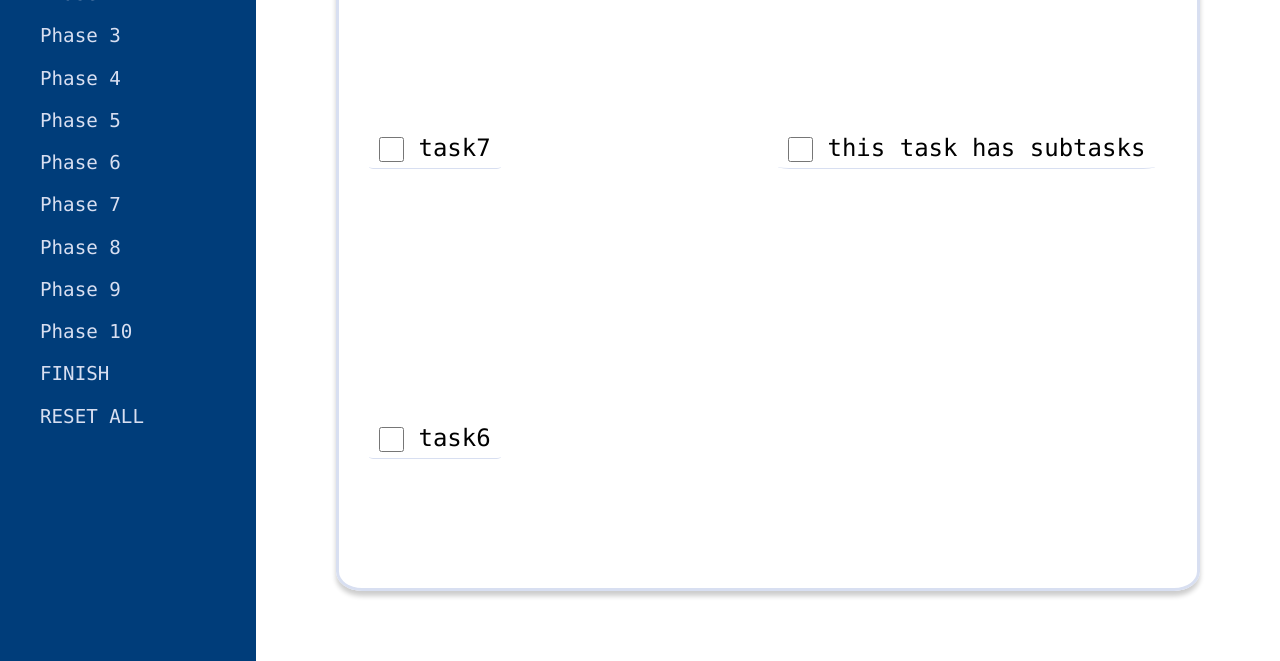
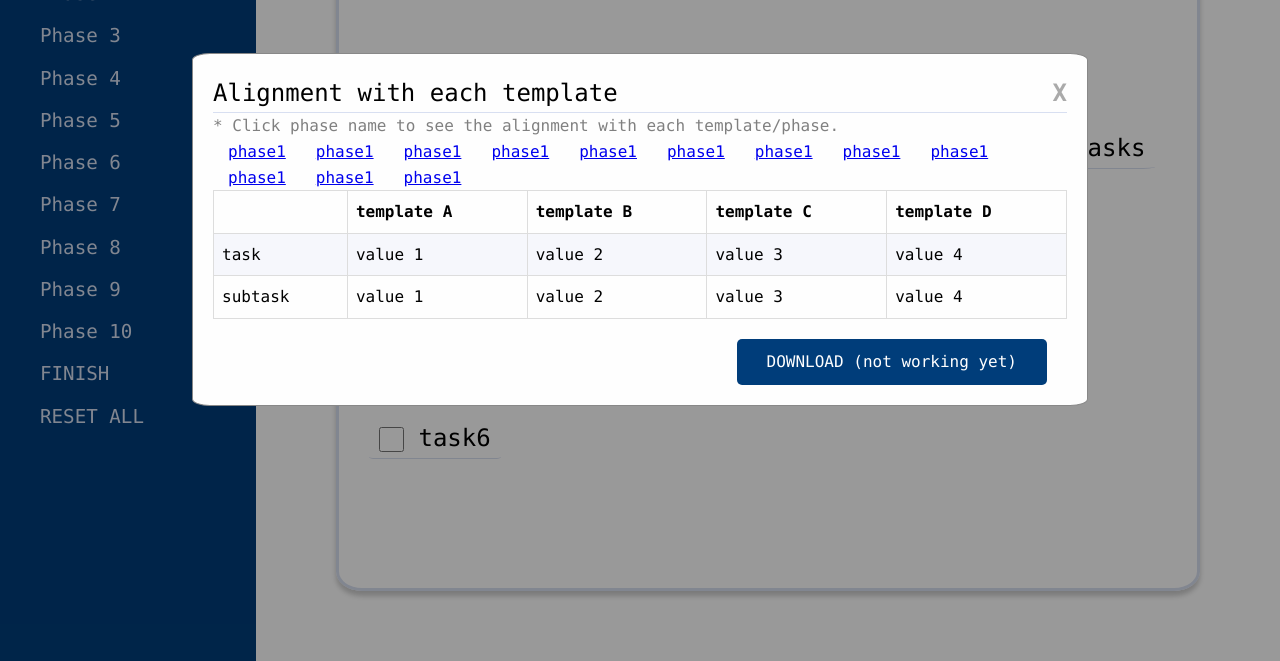
Before and after one commit to RuilinYang-beta/LufthansaTechnik_Process_Distinguisher_Web, a website: page client/index.html in a window 1280 px wide. Shown: the part 139-800 px from the top of the page. Drawn offline with nearby package versions, Linux system fonts and the light colour scheme.

Commit message:
modal working; next: download file & db connection

```diff
--- /dev/null
+++ b/client/css/modal.css
@@ -0,0 +1,97 @@
+.modal {
+  display: block;
+  position: fixed; /* Stay in place */
+  z-index: 1; /* Sit on top */
+  /* left: 0;
+  top: 0; */
+  width: 100%; /* Full width */
+  height: 100%; /* Full height */
+  overflow: auto; /* Enable scroll if needed */
+  background-color: rgb(0, 0, 0); /* Fallback color */
+  background-color: rgba(0, 0, 0, 0.4); /* Black w/ opacity */
+}
+
+/* ---------- 4.1 Modal Content ----------*/
+.modalContent {
+  background-color: #fefefe;
+  margin: 15% auto;
+  padding: 20px;
+  border: 1px solid #888;
+  width: 70%;
+  border-radius: 2%;
+}
+
+/* ---------- 4.1.1 Modal Header ----------*/
+.modalHeader.flex {
+  justify-content: space-between;
+  padding: 0;
+  align-items: flex-start;
+  border-bottom: 1px solid var(--grey);
+  /* border: solid; */
+}
+
+.modalHeader.flex p {
+  font-size: 1.5em;
+  /* border: solid; */
+}
+
+/* The Close Button */
+.closeModal {
+  color: #aaaaaa;
+  float: right;
+  font-size: 1.5em;
+  font-weight: bold;
+  /* border: solid; */
+}
+
+.closeModal:hover,
+.closeModal:focus {
+  color: #000;
+  text-decoration: none;
+  cursor: pointer;
+}
+
+/* ---------- 4.1.2 Modal Phases ----------*/
+.modalPhases .hint {
+  color: grey;
+}
+
+.modalPhases .flex {
+  flex-wrap: wrap;
+  justify-content: flex-start;
+  /* border: solid; */
+}
+
+.modalPhases a {
+  text-decoration: underline;
+  margin: auto 15px;
+}
+
+.focusedInModal {
+  border: 1px solid var(--primary-blue);
+}
+
+/* ---------- 4.1.3 Modal Table ----------*/
+.modalTable table {
+  width: 100%;
+  border-collapse: collapse;
+}
+
+td,
+th {
+  border: 1px solid #dddddd;
+  text-align: left;
+  padding: 8px;
+}
+
+tr:nth-child(even) {
+  background-color: var(--light);
+  text-align: left;
+}
+
+/* ---------- 4.1.4 Modal Footer ----------*/
+.modalFooter.flex {
+  justify-content: flex-end;
+  margin-top: 20px;
+  margin-right: 20px;
+}
--- a/client/index.html
+++ b/client/index.html
@@ -7,6 +7,7 @@
     <title>Process Distinguisher</title>
     <link rel="stylesheet" href="css/utilities.css" />
     <link rel="stylesheet" href="css/style.css" />
+    <link rel="stylesheet" href="css/modal.css" />
     <link rel="shortcut icon" href="#" />
     <script src="https://code.jquery.com/jquery-3.4.1.min.js"></script>
   </head>
@@ -95,6 +96,68 @@
       </div>
     </div>
 
+    <!-- 4 result modal -->
+    <div id="modal" class="modal">
+      <!-- 4.1 Modal content -->
+      <div class="modalContent">
+        <!-- 4.1.1 Modal Header -->
+        <div class="modalHeader flex">
+          <p>Alignment with each template</p>
+          <span class="closeModal">X</span>
+        </div>
+        <!-- 4.1.2 Modal Phases -->
+        <div class="modalPhases">
+          <div class="hint">
+            * Click phase name to see the alignment with each template/phase.
+          </div>
+          <div class="flex">
+            <a href="#">phase1</a>
+            <a href="#">phase1</a>
+            <a href="#">phase1</a>
+            <a href="#">phase1</a>
+            <a href="#">phase1</a>
+            <a href="#">phase1</a>
+            <a href="#">phase1</a>
+            <a href="#">phase1</a>
+            <a href="#">phase1</a>
+            <a href="#">phase1</a>
+            <a href="#">phase1</a>
+            <a href="#">phase1</a>
+          </div>
+        </div>
+        <!-- 4.1.3 Modal Table -->
+        <div class="modalTable">
+          <table>
+            <tr id="tableHeader">
+              <th></th>
+              <th>template A</th>
+              <th>template B</th>
+              <th>template C</th>
+              <th>template D</th>
+            </tr>
+            <tr id="taskRow">
+              <td>task</td>
+              <td>value 1</td>
+              <td>value 2</td>
+              <td>value 3</td>
+              <td>value 4</td>
+            </tr>
+            <tr id="subtaskRow">
+              <td>subtask</td>
+              <td>value 1</td>
+              <td>value 2</td>
+              <td>value 3</td>
+              <td>value 4</td>
+            </tr>
+          </table>
+        </div>
+        <!-- 4.1.4 Modal Footer -->
+        <div class="modalFooter flex">
+          <a href="" class="btn" id="dldBtn">DOWNLOAD (not working yet)</a>
+        </div>
+      </div>
+    </div>
+
     <script src="ui.js"></script>
   </body>
 </html>
--- a/client/ui.js
+++ b/client/ui.js
@@ -68,25 +68,28 @@ const _focusOnlyOnOnePhase = (
   e = undefined,
   childToFocus = undefined
 ) => {
+  // changing focus is from click phase on sidebar
   if (!fromBtn && e !== undefined) {
-    // changing focus is from click phase on sidebar
     $(".navbar li a").removeClass("focused");
     $(e.target).addClass("focused");
 
-    if (e.target.innerText === phases[phases.length - 1]) __changeNextBtn();
+    const flag = e.target.innerText === phases[phases.length - 1];
+    __changeNextBtn(flag);
   } else if (fromBtn && childToFocus !== undefined) {
     // changing focus is the result of prev/next button click
     $(".navbar li a").removeClass("focused");
     $(`.navbar li:nth-child(${childToFocus}) a`).addClass("focused");
 
-    if (childToFocus === phases.length) __changeNextBtn();
+    const flag = childToFocus === phases.length;
+    __changeNextBtn(flag);
   } else {
     console.log(`Error in _focusOnlyOnOnePhase: you should not reach here!`);
   }
 };
 
-const __changeNextBtn = () => {
-  $("#nxtBtn").text("OK, See Result >");
+const __changeNextBtn = (final = true) => {
+  const btnText = final ? "OK, See Result >" : "OK, Next Phase >";
+  $("#nxtBtn").text(btnText);
 };
 
 // ============ sidebar: show tasks of the focused phase ============
@@ -194,9 +197,10 @@ $("#nxtBtn").click(() => {
   const idx = phases.indexOf(focusedPhase);
   _updateChosenTasks();
 
+  // when reach the end of survey
   if (idx === phases.length - 1) {
-    console.log("to result page");
-    // TODO: compute score
+    const results = analyseChosenTasks();
+    showResultModal(results);
     return;
   }
 
@@ -229,7 +233,6 @@ const _updateChosenTasks = () => {
   });
 };
 
-// TODO: a function to compute score
 const analyseChosenTasks = () => {
   const copy = JSON.parse(JSON.stringify(templates));
   const verboseResult = _getVerboseResult(copy);
@@ -356,5 +359,60 @@ const _getVerboseResult = (templates) => {
   }
   return templates;
 };
+
+// ============ pop up result modal ============
+$(".closeModal").click(() => {
+  $("#modal").css("display", "none");
+});
+
+const showResultModal = (results) => {
+  const { verboseResult, conciseRawResult, conciseFractionResult } = results;
+
+  $("#modal").css("display", "block");
+
+  $(".modalPhases .flex").html(
+    '<a href="#" id="summaryPhase">Summary</a>' +
+      phases.map((ele) => `<a href="#">${ele}</a>`).join("")
+  );
+
+  $(".modalPhases a").click((e) => {
+    $(".modalPhases a").removeClass("focusedInModal");
+    $(e.target).addClass("focusedInModal");
+    const phase = e.target.text;
+    $(".modalTable #taskRow").html(
+      _makeTaskRow(conciseRawResult, conciseFractionResult, phase, false)
+    );
+    $(".modalTable #subtaskRow").html(
+      _makeTaskRow(conciseRawResult, conciseFractionResult, phase, true)
+    );
+  });
+
+  $(".modalTable #tableHeader").html(
+    "<th></th>" + templateNames.map((ele) => `<th>${ele}</th>`).join("")
+  );
+
+  $(".modalPhases a#summaryPhase").click();
+
+  $("#dldBtn").click();
+};
+
+const _makeTaskRow = (conciseRaw, conciseFraction, phase, subtask = false) => {
+  const task = subtask ? "subtask" : "task";
+  return (
+    `<td>${task}</td>` +
+    templateNames
+      .map((temp) => {
+        const chosenNr = conciseRaw[temp][phase][task];
+        const totalNr = templateTaskCounts[temp][phase][task];
+        const chosenFrac = conciseFraction[temp][phase][task];
+
+        return `<td>${chosenNr} of ${totalNr} (${Math.round(
+          chosenFrac * 100
+        )}%)</td>`;
+      })
+      .join("")
+  );
+};
+
 // TODO: the div of subtasks should have a min width
 // maybe its parent, the task element also should have this min witdh
```
